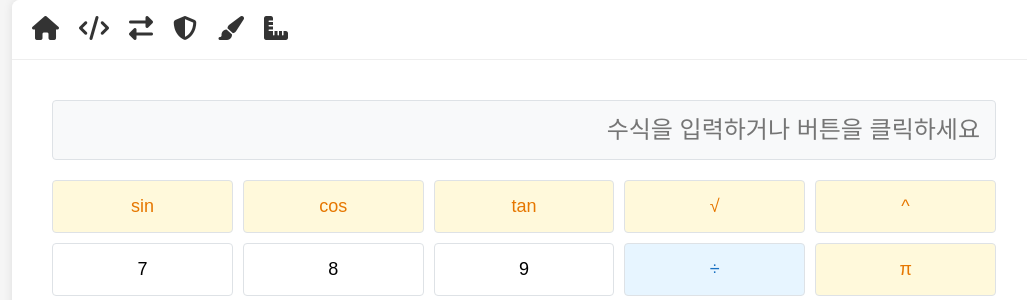
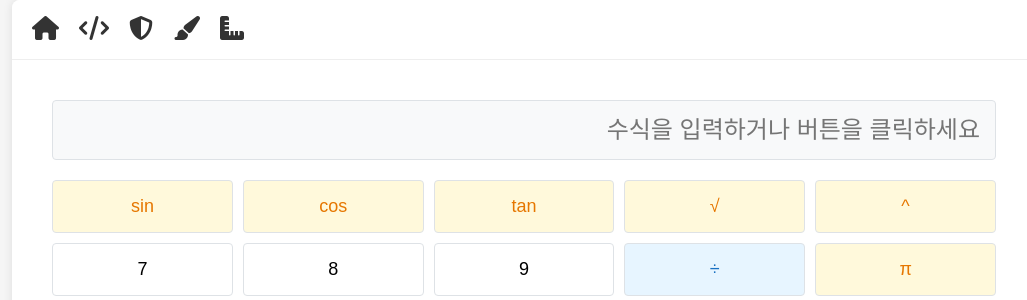
Before and after one commit to mcpeleeGit/web.googsu.com, a PHP site: page /001-calculator/index.php in a window 1280 px wide. Shown: the top 300 px of the page, without its empty margins (116-1143 px from the left). Run offline with PHP 8.4, Linux system fonts and the light colour scheme.

Commit message:
Update menu.php

```diff
--- a/common/menu.php
+++ b/common/menu.php
@@ -39,13 +39,7 @@
                 <i class="fas fa-file-code"></i>
                 <span>XML 검증기</span>
             </a>
-        </div>
-    </div>
-    <div class="dropdown">
-        <a href="#" class="menu-icon">
-            <i class="fas fa-exchange-alt"></i>
-        </a>
-        <div class="dropdown-content">
+
             <a href="/004-converter/hex-image">
                 <i class="fas fa-image"></i>
                 <span>HEX 이미지 변환기</span>
```
